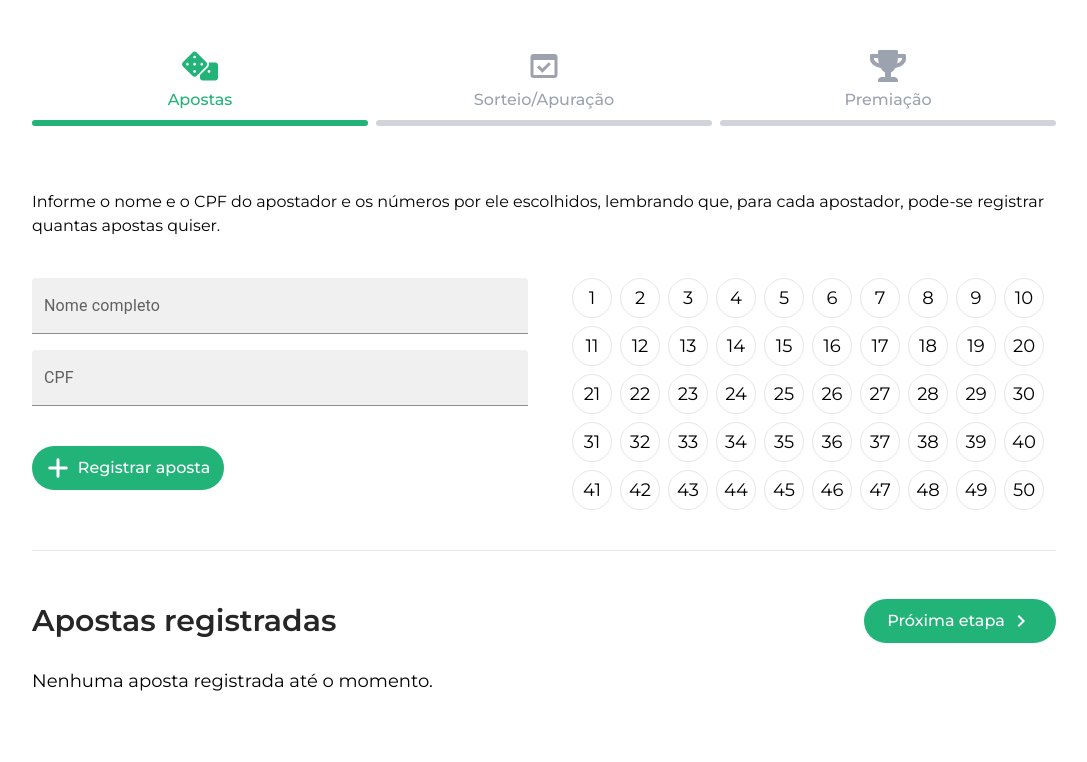
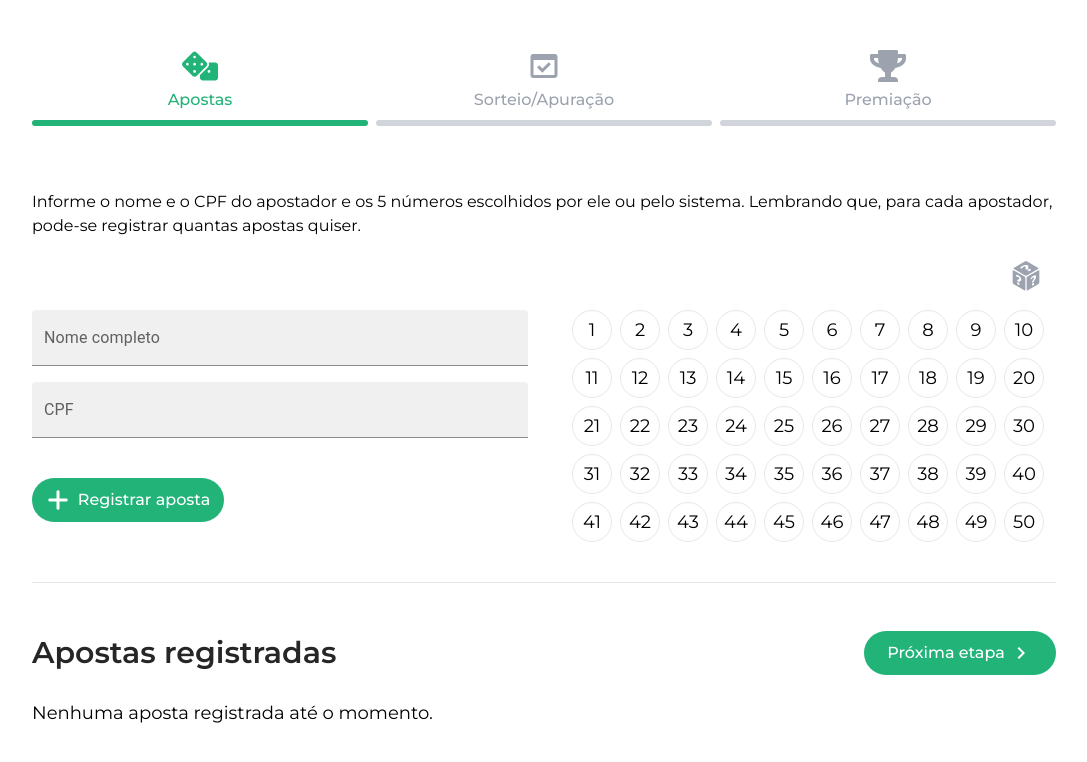
Before and after one commit to lorenzopanato/SorteMax, a React (Vite) app: page /bets in a window 1280 px wide. Shown: the top 762 px of the page, without its empty margins (96-1183 px from the left). Built offline with nearby package versions, Linux system fonts and the light colour scheme.

Commit message:
feat: add surprise bet

```diff
--- a/src/pages/Bets/Bets.tsx
+++ b/src/pages/Bets/Bets.tsx
@@ -13,6 +13,7 @@ import { enqueueSnackbar } from "notistack";
 import { FaDice, FaTrashAlt } from "react-icons/fa";
 import { MdNavigateNext } from "react-icons/md";
 import { useNavigate } from "react-router-dom";
+import { GiPerspectiveDiceSixFacesRandom } from "react-icons/gi";
 
 interface UserData {
   name: string;
@@ -66,7 +67,7 @@ export default function Bets() {
     const bet: BetData = {
       // começa a contagem de id a partir de 1000
       id: bets.length === 0 ? 1000 : bets[bets.length - 1].id + 1,
-      name: data.name,
+      name: data.name.trim(),
       cpf: data.cpf,
       numbers: selectedNumbers,
     };
@@ -80,6 +81,21 @@ export default function Bets() {
         variant: "error",
       });
     }
+  };
+
+  // escolhe aleatoriamente os numeros (aposta surpresinha)
+  const handleRandomBet = () => {
+    const randomNumbers: number[] = [];
+    const availableNumbers = [...numbers];
+
+    for (let i = 0; i < 5; i++) {
+      const randomIndex = Math.floor(Math.random() * availableNumbers.length);
+      const selectedNumber = availableNumbers[randomIndex];
+      randomNumbers.push(selectedNumber);
+      availableNumbers.splice(randomIndex, 1);
+    }
+
+    setSelectedNumbers(randomNumbers);
   };
 
   const handleRemoveFromList = (data: BetData) => {
@@ -102,13 +118,21 @@ export default function Bets() {
       <section className="mt-12 w-full max-w-screen-lg">
         <ProgressBar />
         <p className="mt-16">
-          Informe o nome e o CPF do apostador e os números por ele escolhidos,
-          lembrando que, para cada apostador, pode-se registrar quantas apostas
-          quiser.
+          Informe o nome e o CPF do apostador e os 5 números escolhidos por ele
+          ou pelo sistema. Lembrando que, para cada apostador, pode-se registrar
+          quantas apostas quiser.
         </p>
+        <div className="flex justify-end mt-5 mb-4 pr-3">
+          <GiPerspectiveDiceSixFacesRandom
+            size={36}
+            className="text-gray-400 cursor-pointer transition-colors hover:text-primary"
+            title="Sortear aleatoriamente (aposta surpresinha)"
+            onClick={handleRandomBet}
+          />
+        </div>
         <form
           onSubmit={handleSubmit(onSubmit)}
-          className="flex flex-col lg:flex-row gap-8 mt-10 pb-10"
+          className="flex flex-col lg:flex-row gap-8 pb-10"
         >
           <div className="flex flex-col flex-1 gap-4">
             <div>
```
